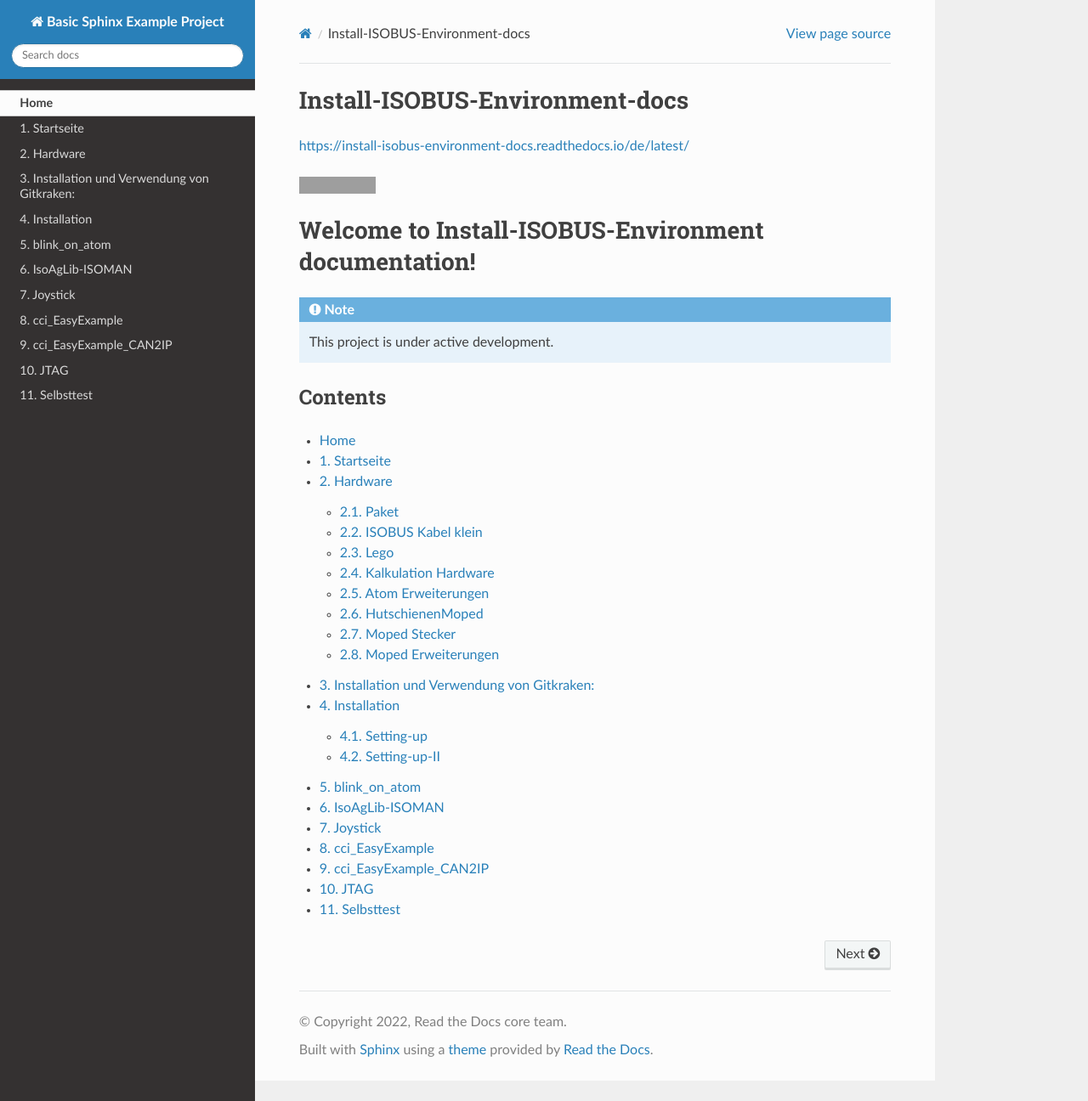
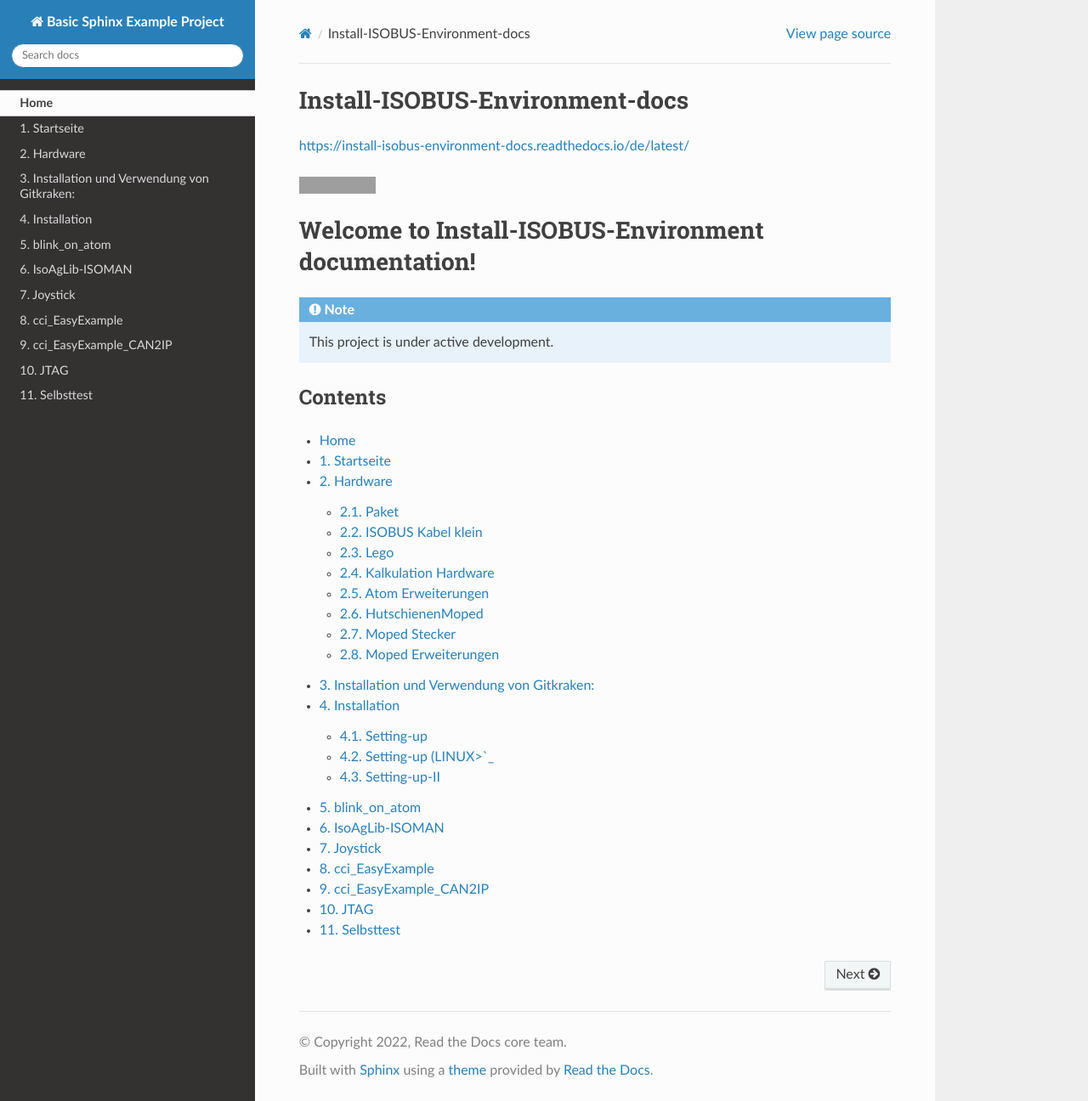
Before and after one commit to franz-ms-muc/Install-ISOBUS-Environment-docs, a Sphinx documentation site: the page built from docs/index.rst, in a window 1280 px wide and 1296 px high. Shown: the whole window at 85% size. Built offline with Sphinx 7.4.7 and the Read the Docs theme 2.0.0, drawn with Linux system fonts in a browser that asks for light colours; pages that are not in the unit, such as notebooks, are missing from menus; grey boxes are pictures that could not be loaded.

Commit message:
Update Installation.rst

```diff
--- a/docs/Installation.rst
+++ b/docs/Installation.rst
@@ -1,11 +1,10 @@
 Installation
-============
-
+==========================================
 
 .. toctree::
    :maxdepth: 9
    :numbered:
 
    Setting-up
-   Setting-up-(LINUX>`_
+   Setting-up-(LINUX)
    Setting-up-II
```
